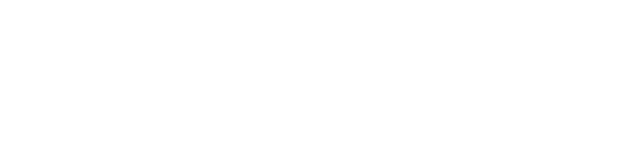
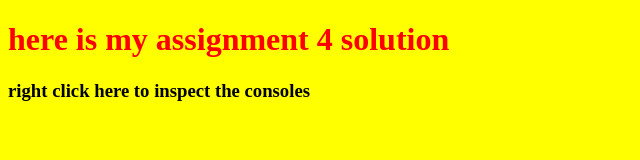
Before and after one commit to Anaghacha/Anaghacha.github.io, a plain HTML site: page assignment 4/index.htm in a window 1280 px wide. Shown: the whole page, without its empty margins (0-640 px from the left). Drawn offline with Linux system fonts and the light colour scheme.

Commit message:
Update index.htm

```diff
--- a/assignment 4/index.htm
+++ b/assignment 4/index.htm
@@ -3,7 +3,9 @@
 <head>
 	<title></title>
 </head>
-<body>
+<body bgcolor="yellow">
+	<h1 style="color:red"> here is my assignment 4 solution </h1>
+	<h3> right click here to inspect the consoles</h3>
 	<script src="script.js">
 
 	</script>
```
